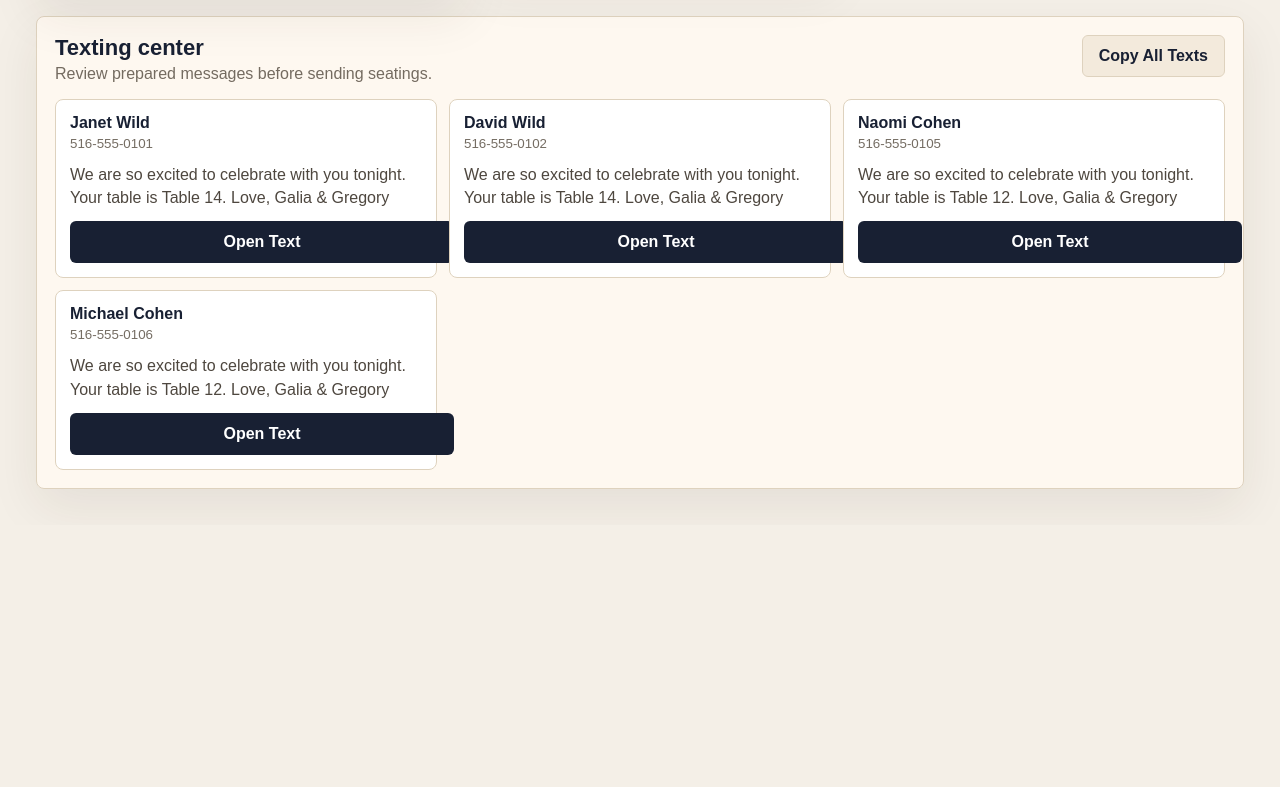
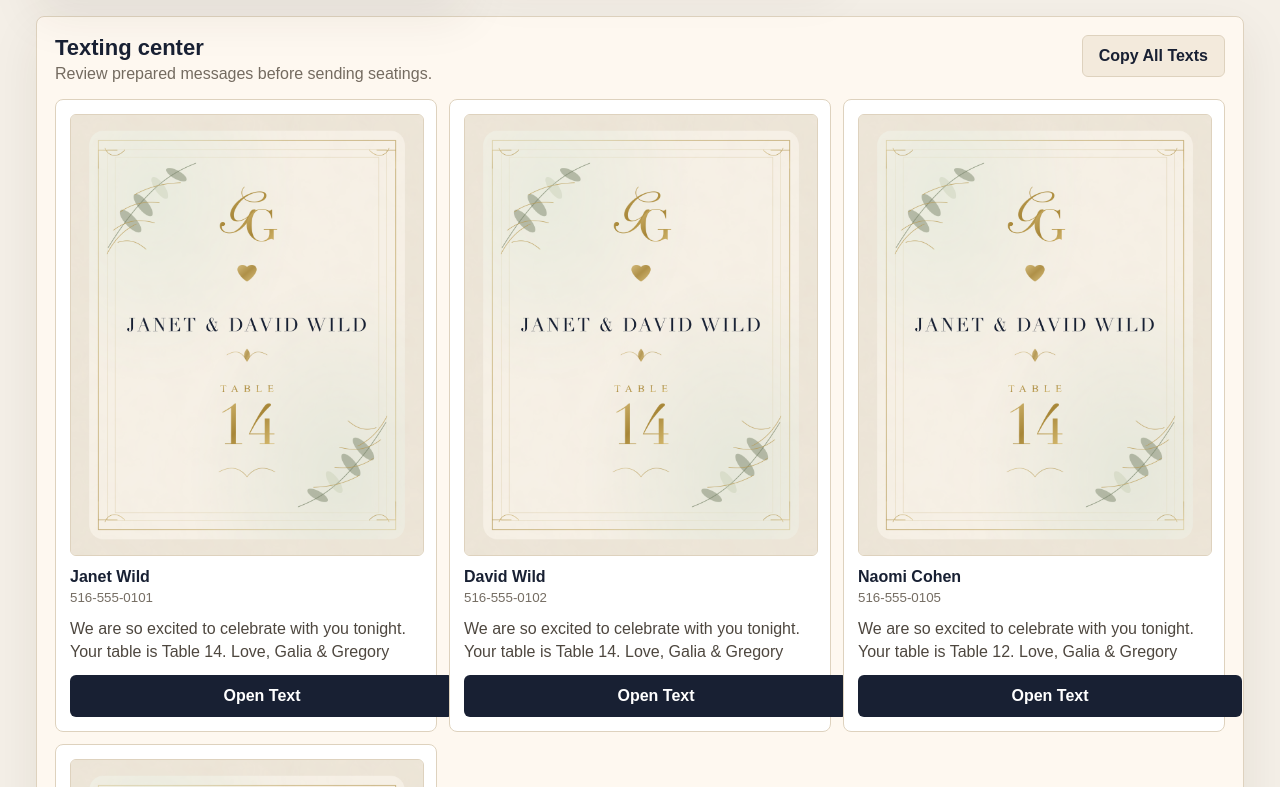
Before and after one commit to lewbader/galia-gregory-seating-planner, a React (Vite) app: page / in a window 1280 px wide. Shown: the part 1113-1900 px from the top of the page. Before the commit the page ends 1638 px from the top, so only its background shows below. Built offline with nearby package versions, Linux system fonts and the light colour scheme; no server answers.

Commit message:
Add seating card texting preview

```diff
--- a/src/SeatingApp.tsx
+++ b/src/SeatingApp.tsx
@@ -53,6 +53,7 @@ const initialTables: Table[] = [
 ];
 
 const storageKey = "galia-gregory-seating-v1";
+const seatingCardPreviewUrl = "/galia-gregory-seating-card.png";
 
 function makeId(prefix: string) {
   return `${prefix}-${Date.now()}-${Math.random().toString(16).slice(2)}`;
@@ -693,6 +694,11 @@ export function SeatingApp() {
             const href = phone ? `sms:${phone}?&body=${encodeURIComponent(body)}` : "";
             return (
               <article key={guest.id} className="message-card">
+                <img
+                  className="message-card-image"
+                  src={seatingCardPreviewUrl}
+                  alt={`Seating card preview for ${guest.name}`}
+                />
                 <div>
                   <strong>{guest.name}</strong>
                   <small>{guest.phone || "No phone number"}</small>
--- a/src/styles.css
+++ b/src/styles.css
@@ -400,6 +400,15 @@ label {
   padding: 14px;
 }
 
+.message-card-image {
+  aspect-ratio: 4 / 5;
+  background: #f7f0e4;
+  border: 1px solid var(--line);
+  border-radius: 6px;
+  object-fit: cover;
+  width: 100%;
+}
+
 .message-card div {
   display: grid;
   gap: 4px;
```
Also changed, not shown: public/galia-gregory-seating-card.png (added).
